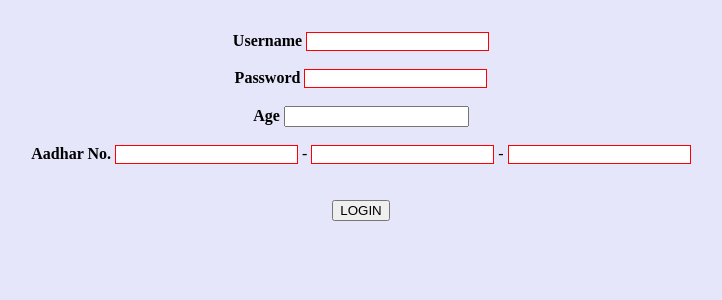
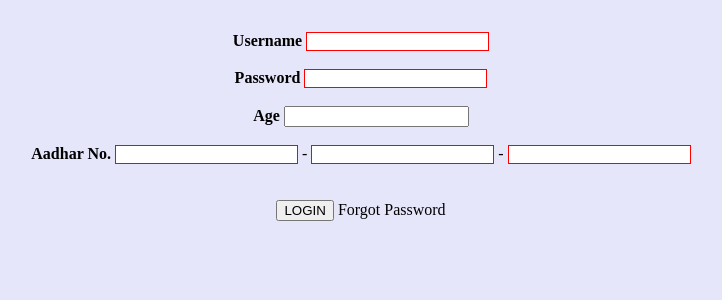
Before and after one commit to sravanthimannava/myDjangoProject, a Django app: page / in a window 1280 px wide. Shown: the part 167-467 px from the top of the page, without its empty margins (279-1001 px from the left). Run offline with Django 3.2, Linux system fonts and the light colour scheme.

Commit message:
Login page UI

```diff
--- a/templates/myFirstApp/index.html
+++ b/templates/myFirstApp/index.html
@@ -36,6 +36,7 @@
 
 <br><br><br>
 <button> LOGIN </button>
+<link> Forgot Password </link>
 
 </div>
 
```
